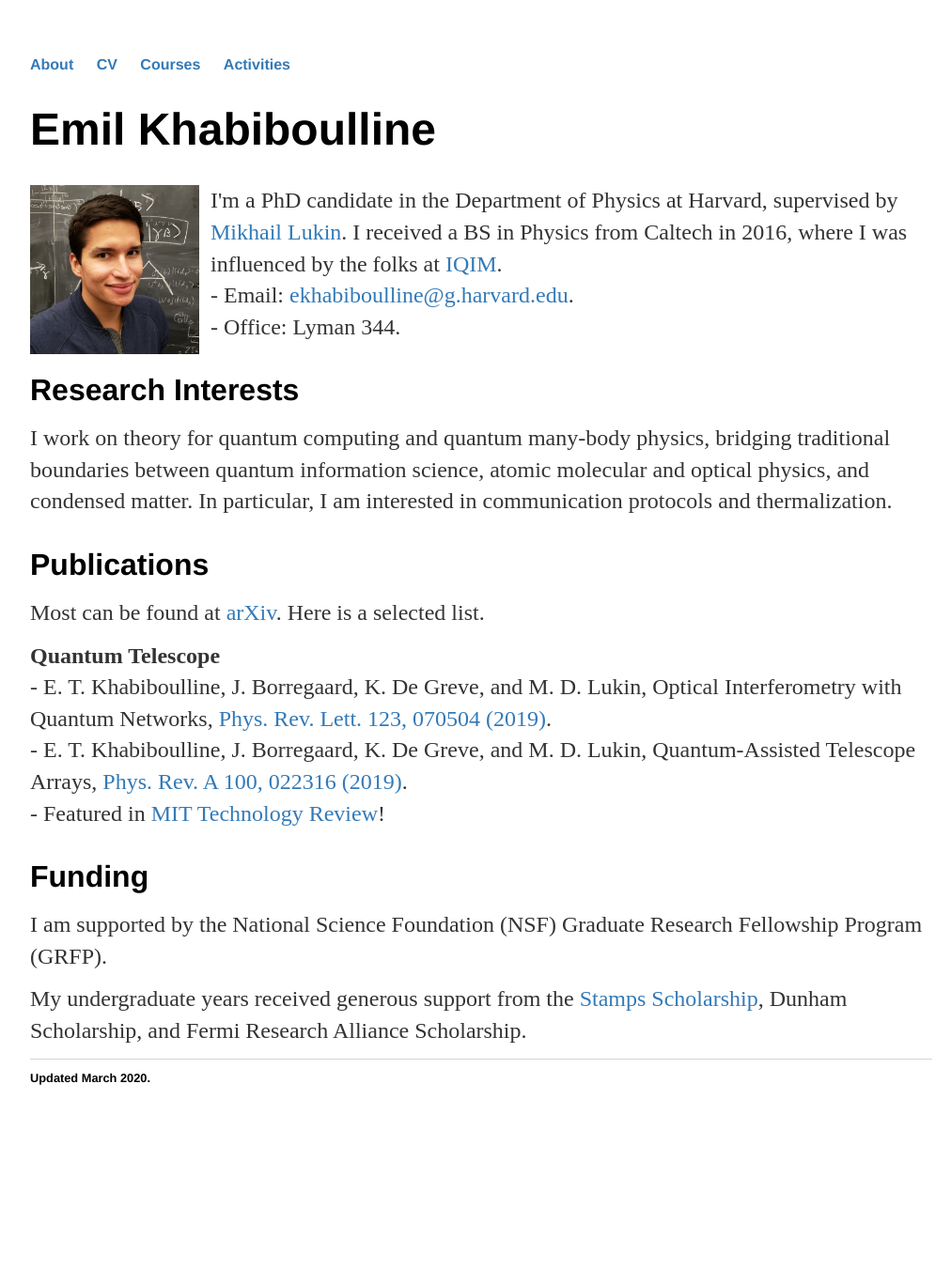
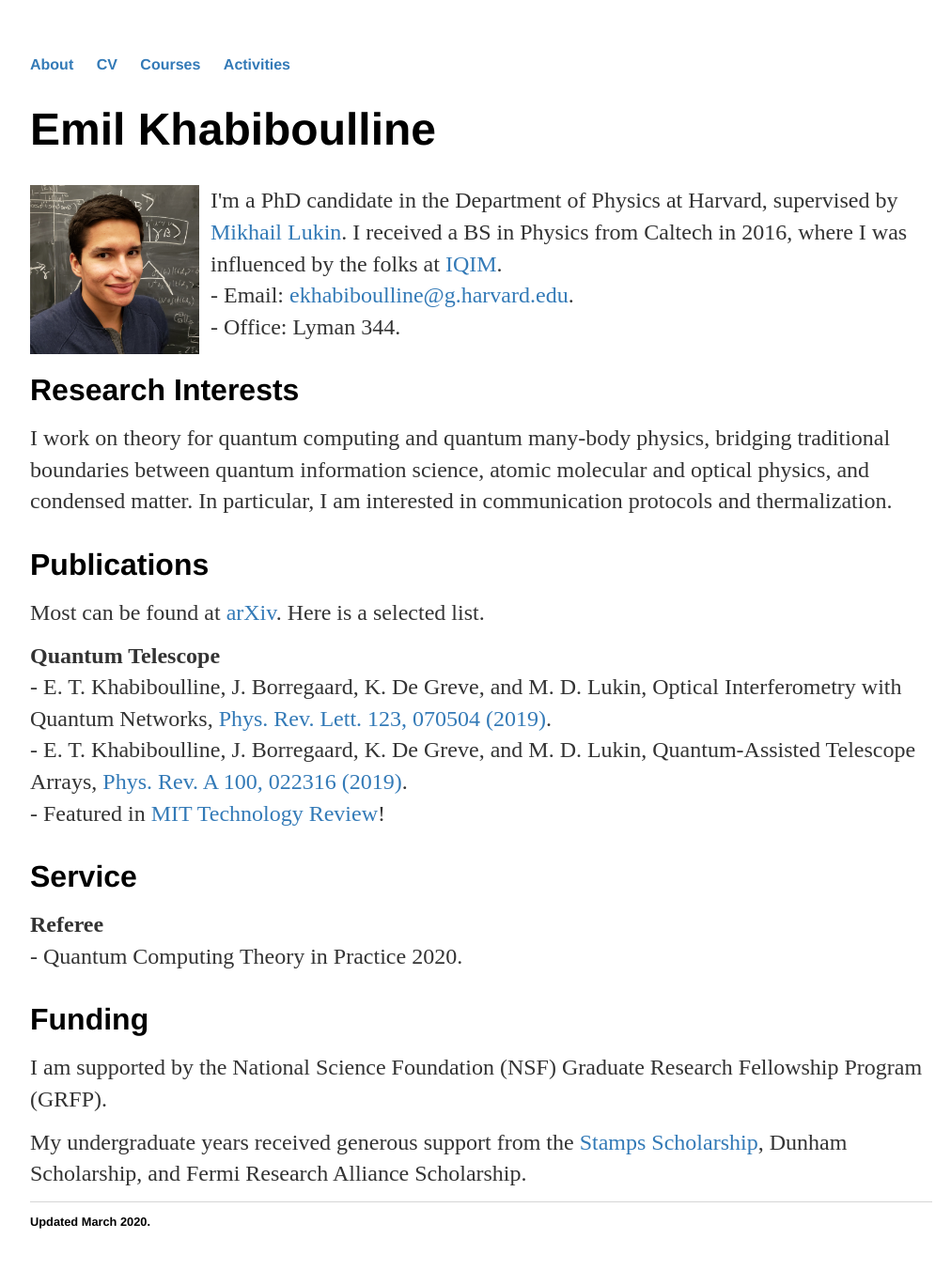
Before and after one commit to emilkhab/emilkhab.github.io, a Jekyll site: the page built from index.html, in a window 1280 px wide. Shown: the whole page at 94% size, without its empty margins (128-1140 px from the left). Built offline with Jekyll 4.4.1, drawn with Linux system fonts in a browser that asks for light colours; before the commit the page ends 1215 px from its top, so only the background shows below that.

Commit message:
Update index.html

```diff
--- a/index.html
+++ b/index.html
@@ -28,6 +28,12 @@
 </div>
 
 <div class="blurb">
+	<h2>Service</h2>
+	<p><b>Referee</b><br/>
+	- Quantum Computing Theory in Practice 2020.<br/></p>
+</div>
+
+<div class="blurb">
 	<h2>Funding</h2>
 	<p>I am supported by the National Science Foundation (NSF) Graduate Research Fellowship Program (GRFP).</p>
 	<p>My undergraduate years received generous support from the <a href="https://www.stampsfoundation.org/">Stamps Scholarship</a>, Dunham Scholarship, and Fermi Research Alliance Scholarship.</p>
```
